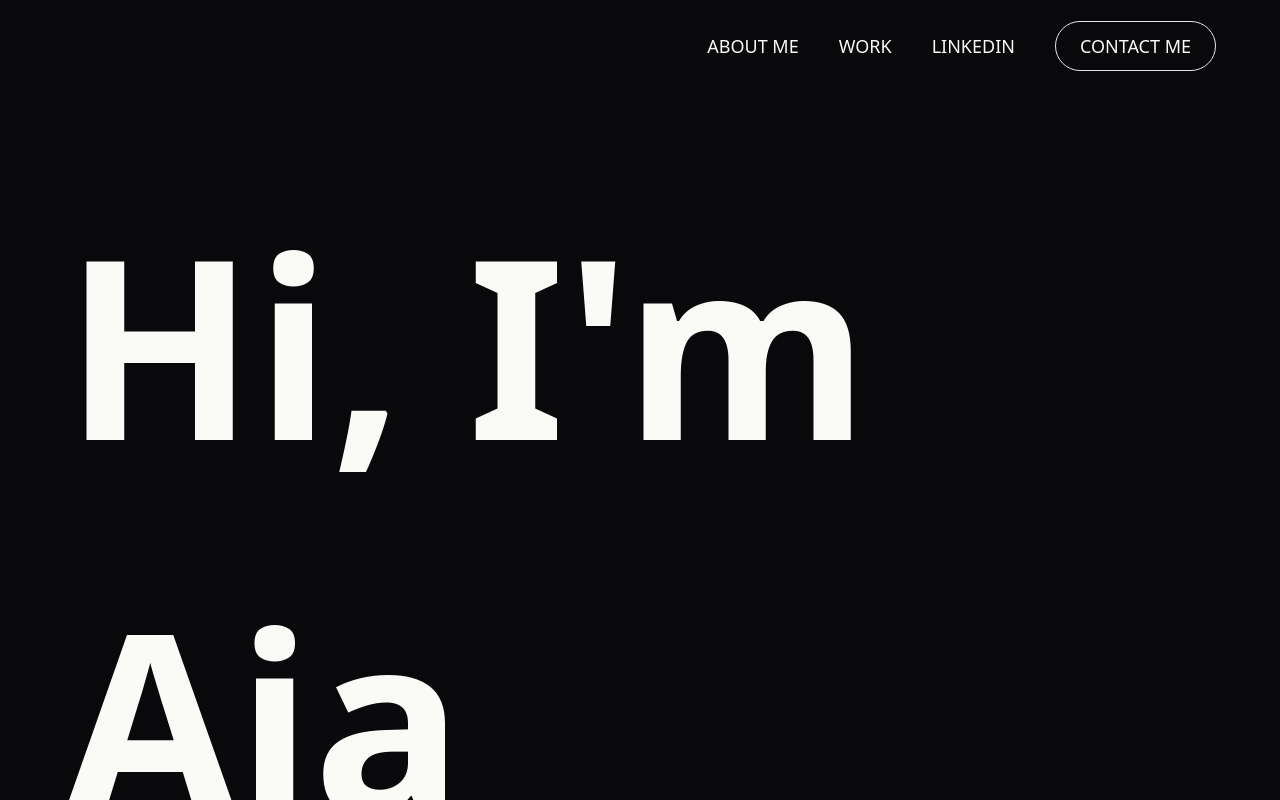
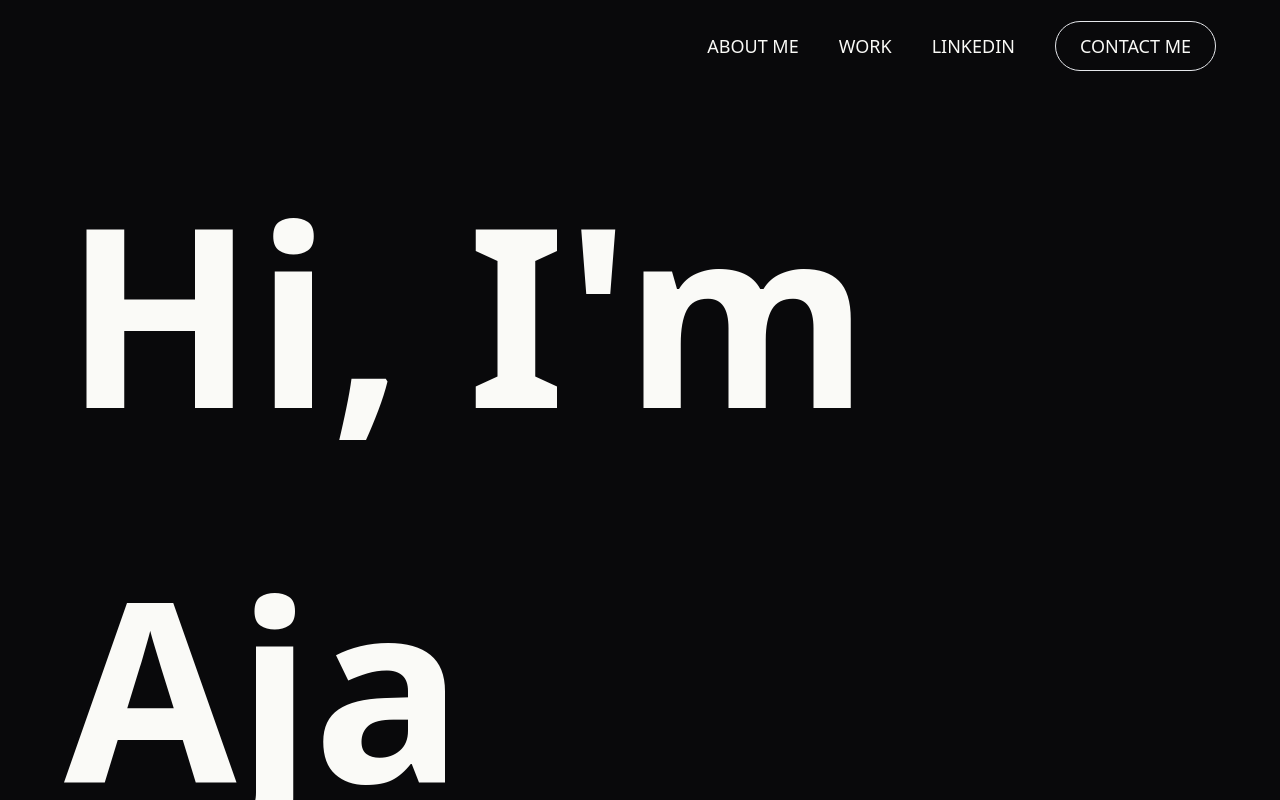
Before and after one commit to ajasinger/portfolio_2024, a Next.js app: page / in a window 1280 px wide. Shown: the top 800 px of the page. Built offline with nearby package versions, Linux system fonts and the light colour scheme.

Commit message:
style padding

```diff
--- a/components/Header.tsx
+++ b/components/Header.tsx
@@ -2,7 +2,7 @@ import { techStack } from '@/lib/data';
 
 export default function Header() {
   return (
-    <header className="px-16 pt-16 pb-24 flex flex-col gap-8">
+    <header className="px-16 pt-8 pb-24 flex flex-col gap-8">
       <h1 className="text-[250px] font-semibold">Hi, I'm Aja</h1>
       <h2 className="text-3xl font-thin max-w-4xl leading-relaxed">
         a junior<span className="font-serif"> full-stack engineer </span>building at the intersection of
```
